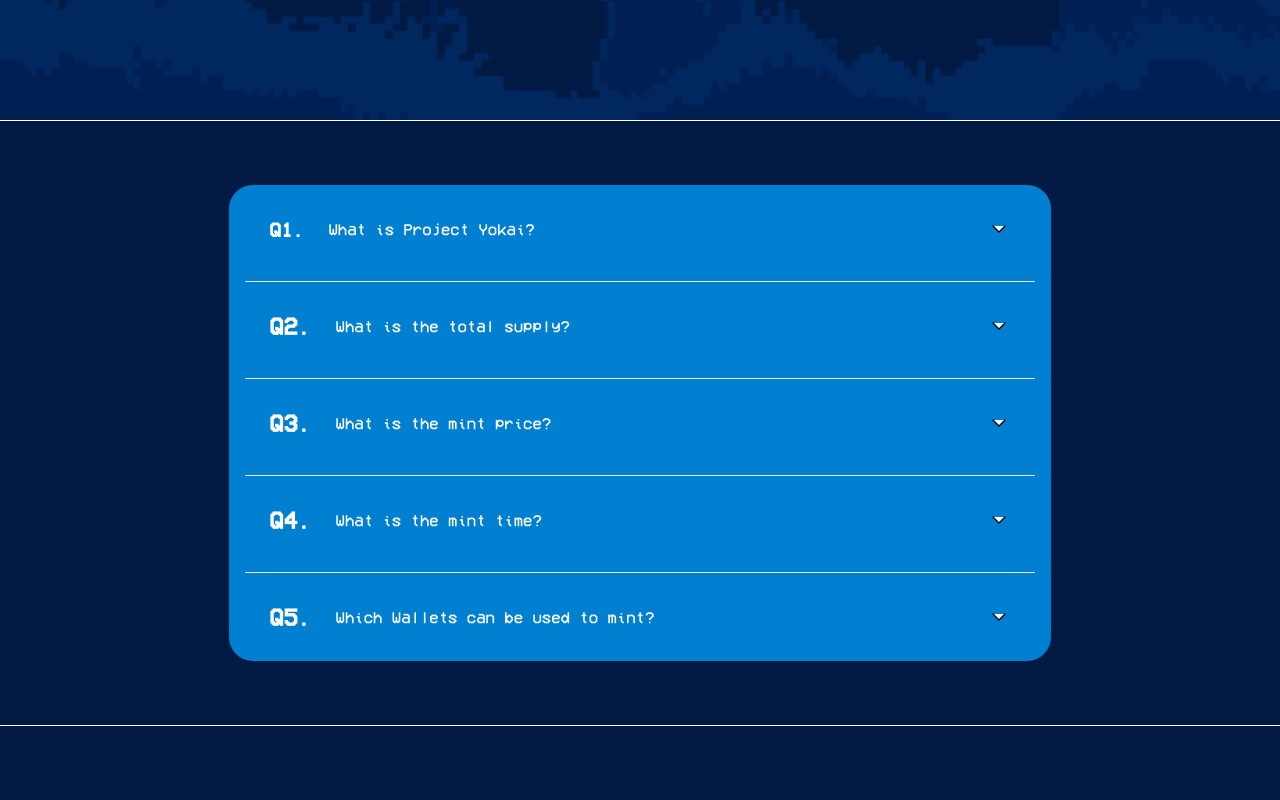
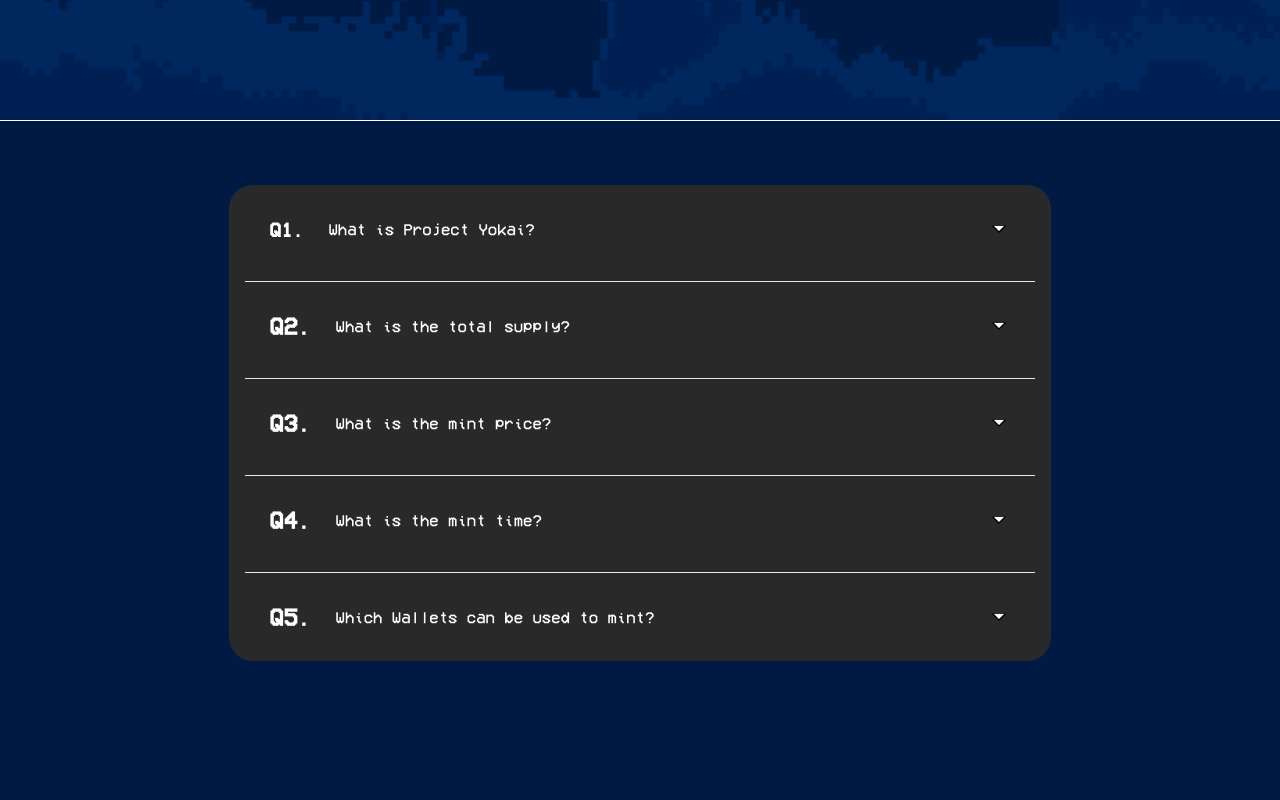
Before and after one commit to armaansmh/Chimpletts, a React (Create React App) app: page / in a window 1280 px wide. Shown: the part 1320-2120 px from the top of the page. Built offline with nearby package versions, Linux system fonts and the light colour scheme.

Commit message:
Fixed the white FAQ thingy

```diff
--- a/src/App.js
+++ b/src/App.js
@@ -10,7 +10,11 @@ function App() {
     <div className="App">
       <Navbar />
       <Homepage />
-      <FAQs />
+      <div style={{
+        backgroundColor: 'rgb(0, 26, 68)'
+      }} className="border-t border-white w-screen flex flex-col items-center justify-center min-h-screen">
+        <FAQs />
+      </div>
       <Copyright />
     </div>
   );
--- a/src/Components/FAQs.jsx
+++ b/src/Components/FAQs.jsx
@@ -9,14 +9,13 @@ const FAQs = () => {
     return (
         <div style={{
             backgroundColor: "rgb(0,26,68)",
-        }} id="faqs" className="bg-black border-t max-w-screen overflow-hidden w-screen border-white w-screen bg-blend-multiply text-white lg:container lg:mx-auto lg:py-16 md:py-12 md:px-6 py-12">
+        }} id="faqs" className="bg-black overflow-hidden w-screen mx-auto min-h-[100vh] bg-blend-multiply text-white lg:container lg:py-16 md:py-12 md:px-6 py-12">
 
             {/* <h1 className="text-center lg:text-4xl text-2xl lg:leading-9 leading-7 font-semibold"></h1> */}
             <div style={{
-                backgroundColor: 'rgb(1,127,209)'
+                backgroundColor: '#292929'
             }} className="lg:w-8/12 w-[70%] p-4 rounded-3xl mx-auto">
                 {/* <!-- Question 1 --> */}
-
                 <div className="w-full md:px-6  mt-4" onClick={() => setOpen(!open)}>
                     <div id="mainHeading" className="flex justify-between items-center w-full">
                         <div className=" ">
```
